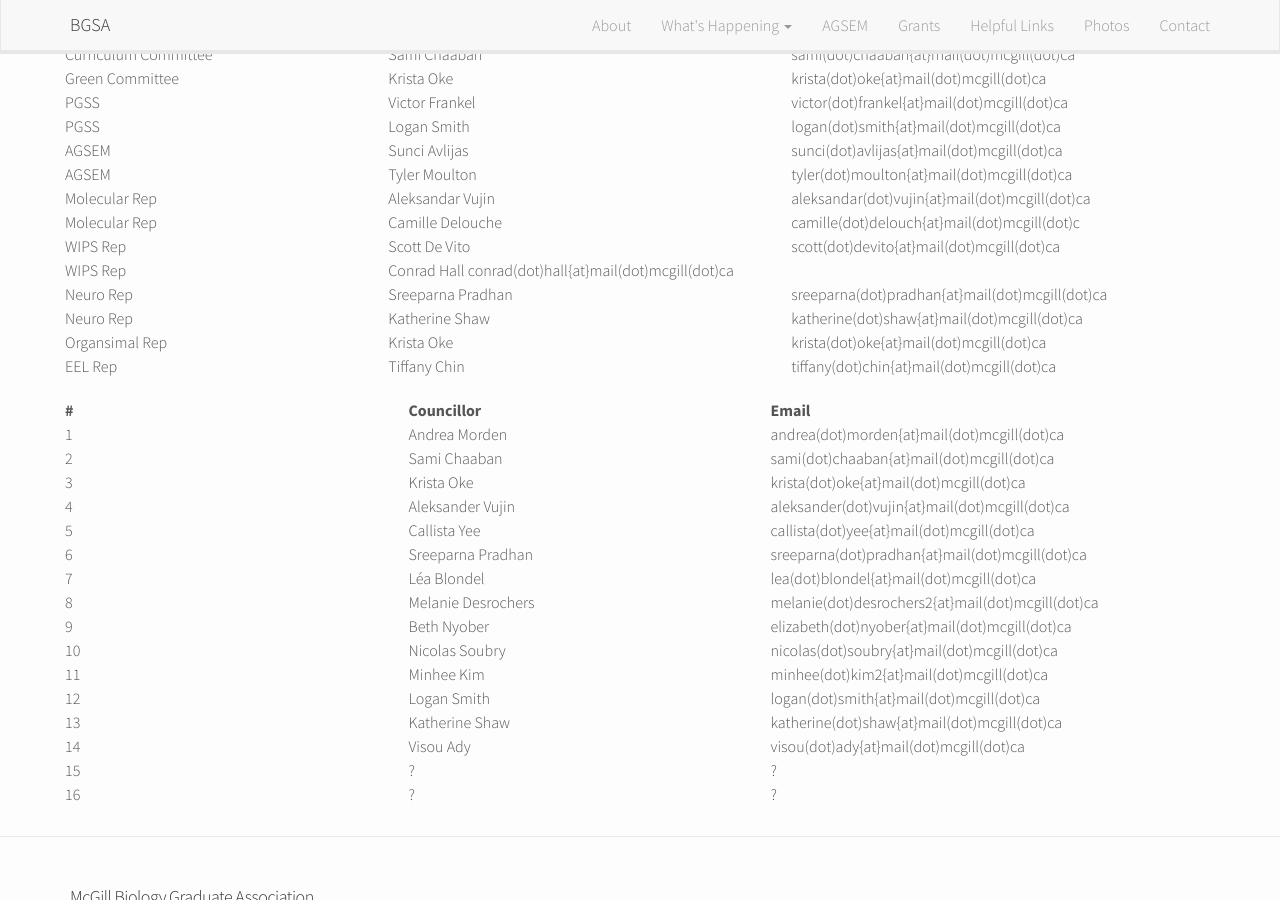
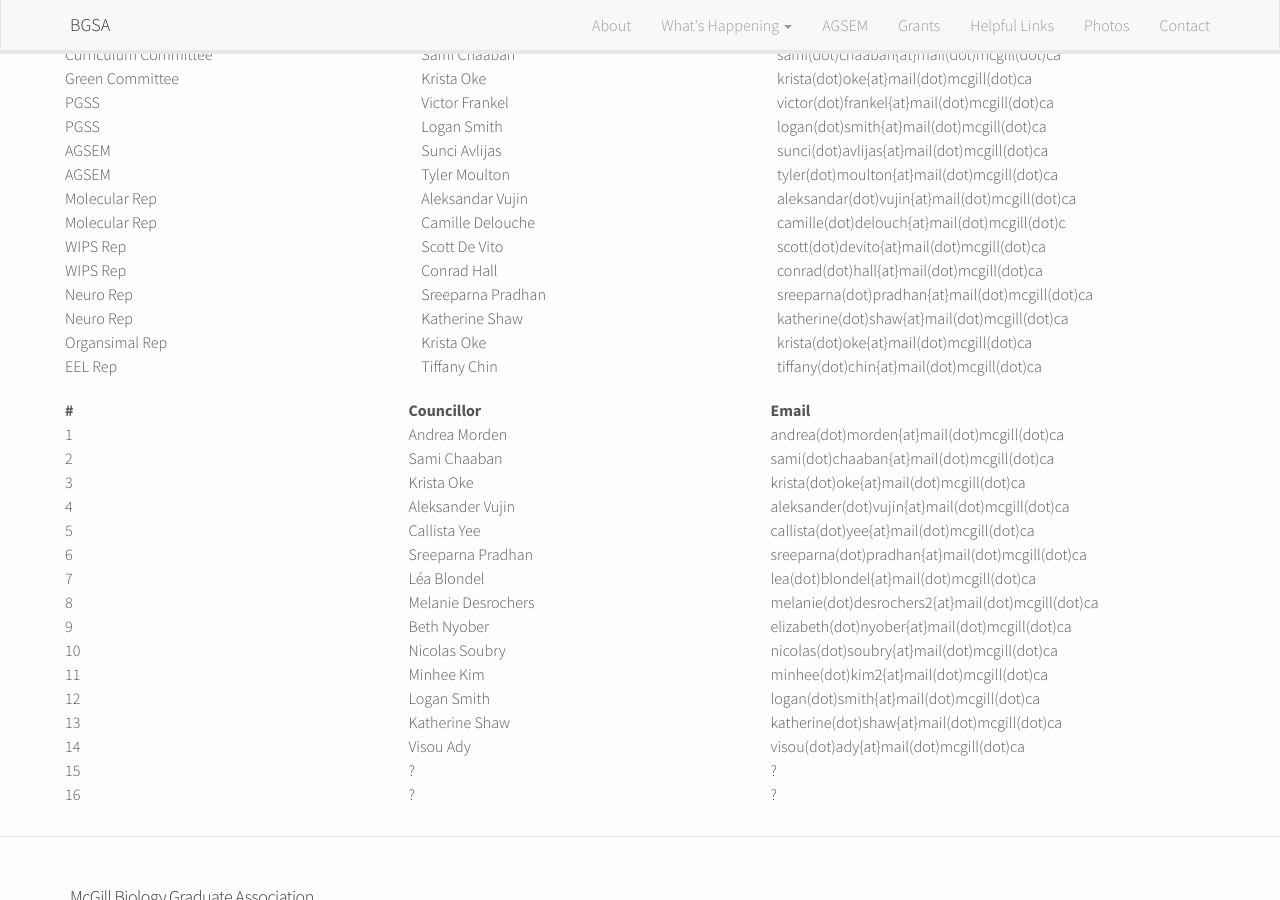
Before and after one commit to McGillBGSA/McGillBGSA.github.io, a Jekyll site: the page built from contact.md, in a window 1280 px wide and 900 px high, scrolled down 626 px. Built offline with Jekyll 4.4.1, drawn with Linux system fonts in a browser that asks for light colours; nearby versions of some CDN libraries.

```diff
--- a/contact.md
+++ b/contact.md
@@ -5,6 +5,7 @@ permalink: /contact/
 id: contact
 published: true
 ---
+
 
 **June 1, 2015- June 1, 2016**
 
@@ -32,7 +33,7 @@ AGSEM | Tyler Moulton | tyler(dot)moulton{at}mail(dot)mcgill(dot)ca
 Molecular Rep | Aleksandar Vujin | aleksandar(dot)vujin{at}mail(dot)mcgill(dot)ca
 Molecular Rep | Camille Delouche | camille(dot)delouch{at}mail(dot)mcgill(dot)c
 WIPS Rep | Scott De Vito | scott(dot)devito{at}mail(dot)mcgill(dot)ca
-WIPS Rep | Conrad Hall conrad(dot)hall{at}mail(dot)mcgill(dot)ca
+WIPS Rep | Conrad Hall | conrad(dot)hall{at}mail(dot)mcgill(dot)ca
 Neuro Rep | Sreeparna Pradhan | sreeparna(dot)pradhan{at}mail(dot)mcgill(dot)ca
 Neuro Rep | Katherine Shaw | katherine(dot)shaw{at}mail(dot)mcgill(dot)ca
 Organsimal Rep | Krista Oke | krista(dot)oke{at}mail(dot)mcgill(dot)ca
```
